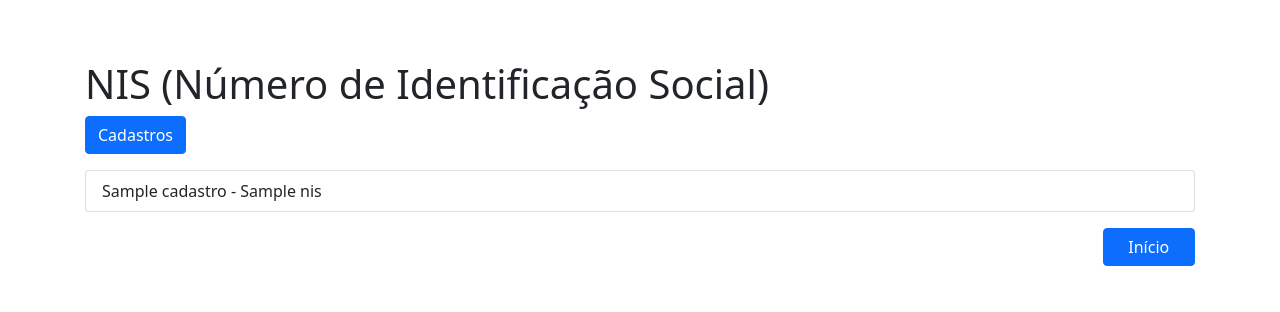
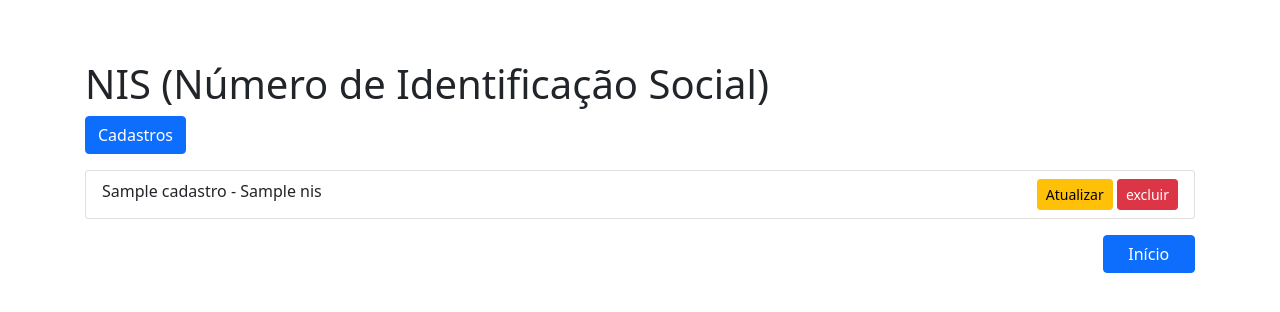
Before and after one commit to felipeisraelsantos/mvc-sem-frameowrk, a PHP site: template view/listar-nis.php in a window 1280 px wide. Shown: the top 312 px of the page. Run offline with PHP 8.4, Linux system fonts and the light colour scheme; the template is opened without the code that fills it: most values are stand-ins (such as "Sample title", 1, 10 or a date in 2020).

Commit message:
criando botões de rotas pra edição e exclusão

```diff
--- a/view/listar-nis.php
+++ b/view/listar-nis.php
@@ -5,8 +5,13 @@
 
 <ul class="list-group">
     <?php foreach ($cadastros as $cadastro) : ?>
-        <li class="list-group-item">
+        <li class="list-group-item d-flex justify-content-between">
             <?= "{$cadastro->getNomeCidadao()} - {$cadastro->getNis()} " ?>
+
+            <span>
+                <a href="/alterar-cadastro?id=<?= $cadastro->getId(); ?>" class="btn btn-warning btn-sm">Atualizar</a>
+                <a href="/excluir-cadastro?id=<?= $cadastro->getId(); ?>" class="btn btn-danger btn-sm">excluir</a>
+            </span>
         </li>
     <?php endforeach; ?>
 </ul>
```
